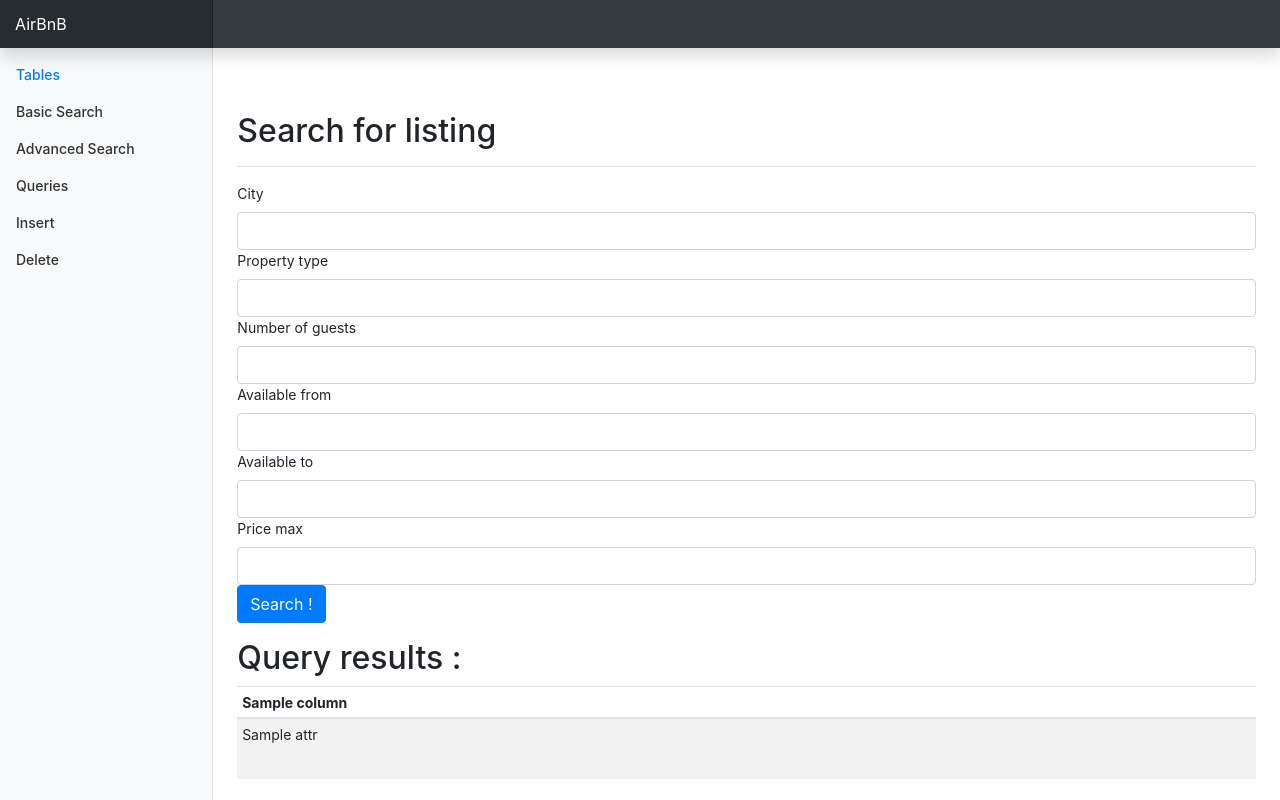
After one commit to vquelque/DbProject, a Flask app: template templates/adv_search.html in a window 1280 px wide. The commit adds this page. Run offline with Flask 2, Linux system fonts and the light colour scheme; the template is opened without the code that fills it: most values are stand-ins (such as "Sample title", 1, 10 or a date in 2020); form fields are guessed from the names that the template uses; parts of the project's set-up code (start-up, migrations or seed data) failed here and were passed over; some libraries are stand-ins or nearby versions.

Commit message:
Advanced Search !!

```diff
--- a/app.py
+++ b/app.py
@@ -1,9 +1,12 @@
 from flask import Flask, render_template, request, url_for, Session
 from flask_sqlalchemy import SQLAlchemy
-from sqlalchemy import create_engine, MetaData, Table
+from sqlalchemy import create_engine, MetaData, Table, text
+from sqlalchemy.orm import sessionmaker
+from sqlalchemy.ext.automap import automap_base
 from flask_wtf import FlaskForm
-from wtforms import StringField, SubmitField, SelectField
+from wtforms import StringField, SubmitField, SelectField, IntegerField, DateField
 from wtforms.validators import DataRequired
+from flask import Flask
 
 # general configuration
 app = Flask(__name__)
@@ -11,31 +14,26 @@
 app.debug = True
 app.secret_key = "super_secret"
 session = Session()
+app.config[
+    "SQLALCHEMY_DATABASE_URI"
+] = "oracle://C##DB2019_G43:DB2019_G43@cs322-db.epfl.ch:1521/ORCLCDB"
+app.config["SQLALCHEMY_TRACK_MODIFICATIONS"] = False
+db = SQLAlchemy(app)
 
-# database connection
-engine = create_engine(
-    "oracle://C##DB2019_G43:DB2019_G43@cs322-db.epfl.ch:1521/ORCLCDB"
-)
+engine = db.engine
+metadata = db.metadata
+sq_session = db.session
 connection = engine.connect()
-metadata = MetaData()
 metadata.reflect(bind=connection)
-# tables
-# address = Table('ADDRESS', metadata, autoload=True, autoload_with=engine)
-# bed_type = Table('BED_TYPE', metadata, autoload=True, autoload_with=engine)
-# calendar = Table('CALENDAR', metadata, autoload=True, autoload_with=engine)
-# cancellation_policy = Table('CANCELLATION_POLICY', metadata, autoload=True, autoload_with=engine)
-# city = Table('CITY', metadata, autoload=True, autoload_with=engine)
-# country = Table('COUNTRY', metadata, autoload=True, autoload_with=engine)
-# host = Table('HOST', metadata, autoload=True, autoload_with=engine)
-# host_reponse_time = Table('HOST_RESPONSE_TIME', metadata, autoload=True, autoload_with=engine)
-# neighbourhood = Table('NEIGHBOURHOOD', metadata, autoload=True, autoload_with=engine)
-# offer = Table('OFFER', metadata, autoload=True, autoload_with=engine)
-# prices = Table('PRICES', metadata, autoload=True, autoload_with=engine)
-# property = Table('PROPERTY', metadata, autoload=True, autoload_with=engine)
-# property_type = Table('PROPERTY_TYPE', metadata, autoload=True, autoload_with=engine)
-# review = Table('REVIEW', metadata, autoload=True, autoload_with=engine)
-# room_type = Table('ROOM_TYPE', metadata, autoload=True, autoload_with=engine)
-# scores = Table('SCORES', metadata, autoload=True, autoload_with=engine)
+
+Base = automap_base()
+Base.prepare(engine, reflect=True)
+City = Base.classes.city
+Property_type = Base.classes.property_type
+Offer = Base.classes.offer
+Host = Base.classes.host
+Property = Base.classes.property
+
 
 # db helper functions
 def dump_table(table_name):
@@ -48,10 +46,47 @@
 
 
 def search_in_table(query, table_name, col_name):
-    sql_query = "SELECT * FROM {0} WHERE UPPER({1}) LIKE UPPER('%{2}%')".format(table_name,col_name,query)
+    sql_query = "SELECT * FROM {0} WHERE UPPER({1}) LIKE UPPER('%{2}%')".format(
+        table_name, col_name, query
+    )
     ResultProxy = connection.execute(sql_query)
     result = ResultProxy.fetchmany(10)
     return result
+
+
+def advance_search(
+    city, property_type, number_of_guests, available_from, available_to, price_max
+):
+    available_from = '2001-01-01' if not available_from else available_from
+    available_to = '2020-01-01' if not available_to else available_to
+    if number_of_guests :
+        guests = 'AND p.ACCOMMODATES = {}'.format(number_of_guests)
+    else :
+        guests =''
+    if price_max :
+        price = 'AND p.price <= {}'.format(price_max)
+    else :
+        price = ''
+
+    query_ = ("SELECT o.name, o.summary, o.description, p.price "
+        "FROM Offer o, Prices p "
+        "WHERE o.listing_id IN ("
+	        "SELECT p.listing_id "
+	        "FROM Property p, Property_type pt "
+            "WHERE (p.property_type_id = pt.property_type_id) {4} AND (pt.property_type = '{0}') AND p.property_id IN ( "
+		        "SELECT a.property_id "
+		        "FROM Address a, Neighbourhood n "
+		        "WHERE a.NEIGHBOURHOOD_ID = n.NEIGHBOURHOOD_ID AND n.CITY_ID IN ( "
+                    "SELECT c.CITY_ID "
+                    "FROM City c "
+                    "WHERE c.CITY = '{1}')"
+           ")) AND p.LISTING_ID=o.LISTING_ID {5} AND o.LISTING_ID IN ("
+           "SELECT c.listing_id "
+           "FROM Calendar c "
+           "WHERE c.DATE_ BETWEEN TO_DATE('{2}', 'YYYY-MM-DD') AND TO_DATE('{3}', 'YYYY-MM-DD') AND c.AVAILABLE='t')" ).format(property_type,city,available_from,available_to,guests,price)
+    print(query_)
+    ResultProxy = connection.execute(query_)
+    return ResultProxy.fetchmany(50)
 
 
 # search form
@@ -66,15 +101,43 @@
             col_choices.append((col.name, col.name))
         self.select_col.choices = col_choices
 
-#insert form
+
+def str_to_tuples(str):
+    array = []
+    for s in str:
+        tu = (s.value, s.value)
+        array.append(tu)
+    return array
+
+
+# search form
+class SearchAdvancedForm(FlaskForm):
+    city = SelectField(
+        "City :",
+        choices=str_to_tuples(sq_session.query(City.city.label("value")).all()),
+    )
+    property_type = SelectField(
+        "Property type :",
+        choices=str_to_tuples(
+            sq_session.query(Property_type.property_type.label("value")).all()
+        ),
+    )
+    number_of_guests = IntegerField("Number of guests :")
+    available_from = DateField("Available from :", format="%m/%d/%Y")
+    available_to = DateField("Available to :", format="%m/%d/%Y")
+    price_max = IntegerField("Maximum price :")
+
+
+# insert form
 class InsertForm(FlaskForm):
-    select_col = SelectField('column to insert :')
-    query = StringField('insert query :', validators=[DataRequired()])
+    select_col = SelectField("column to insert :")
+    query = StringField("insert query :", validators=[DataRequired()])
+
     def __init__(self, columns, *args, **kwargs):
         super(InsertForm, self).__init__(*args, **kwargs)
         col_choices = []
-        for col in columns :
-            col_choices.append((col.name,col.name))
+        for col in columns:
+            col_choices.append((col.name, col.name))
         self.select_col.choices = col_choices
 
 
@@ -95,44 +158,84 @@
 
 @app.route("/search", methods=["GET", "POST"])
 def search():
-    if 'change_table' in request.form :
+    if "change_table" in request.form:
         selected_table = request.form.get("comp_select")
         print(selected_table)
-        session['curr_table'] = selected_table
-    if 'curr_table' in session :
-        selected_table = session['curr_table']
-    else :
+        session["curr_table"] = selected_table
+    if "curr_table" in session:
+        selected_table = session["curr_table"]
+    else:
         selected_table = "host"
     columns = metadata.tables[selected_table].columns
     form = SearchForm(columns)
-    query = form.query.data
-    col_name = form.select_col.data
-    print(query)
-    print(col_name)
-    print(selected_table)
-    if form.validate_on_submit() :
-        records = search_in_table(query,selected_table,col_name)
+    if form.validate_on_submit():
+        query = form.query.data
+        col_name = form.select_col.data
+        records = search_in_table(query, selected_table, col_name)
         return render_template(
+            "search.html",
+            tables=metadata.sorted_tables,
+            form=form,
+            columns=columns,
+            records=records,
+            selected_table=selected_table,
+        )
+    return render_template(
         "search.html",
         tables=metadata.sorted_tables,
         form=form,
+        selected_table=selected_table,
         columns=columns,
-        records=records,
-        selected_table=selected_table
-        )
-    return render_template("search.html", tables=metadata.sorted_tables, form=form, selected_table=selected_table,columns=columns)
+    )
 
 
-@app.route('/insert', methods=['GET', 'POST'])
+@app.route("/advancedsearch", methods=["GET", "POST"])
+def adv_search():
+    form = SearchAdvancedForm()
+    city = form.city.data
+    property_type = form.property_type.data
+    number_of_guests = form.number_of_guests.data
+    available_from = form.available_from.data
+    available_to = form.available_to.data
+    price_max = form.price_max.data
+    if request.method == "POST":
+        records = advance_search(
+            city,
+            property_type,
+            number_of_guests,
+            available_from,
+            available_to,
+            price_max,
+        )
+        return render_template(
+            "adv_search.html",
+            form=form,
+            columns=[
+                "name",
+                "summary",
+                "description",
+                "price",
+            ],
+            records=records,
+        )
+    return render_template(
+        "adv_search.html",
+        form=form,
+        columns=["name", "summary", "description","price"],
+    )
+
+
+@app.route("/insert", methods=["GET", "POST"])
 def insert():
-    table = request.form.get('comp_select')
-    if table == None :
-        table = 'host'
+    table = request.form.get("comp_select")
+    if table == None:
+        table = "host"
     columns = metadata.tables[table].columns
     form = InsertForm(columns)
     if form.validate_on_submit():
-        return render_template('insert.html', tables = metadata.sorted_tables,form=form)
-    return render_template('insert.html', tables = metadata.sorted_tables, form=form)
+        return render_template("insert.html", tables=metadata.sorted_tables, form=form)
+    return render_template("insert.html", tables=metadata.sorted_tables, form=form)
+
 
 if __name__ == "__main__":
     app.run()
--- /dev/null
+++ b/templates/adv_search.html
@@ -0,0 +1,30 @@
+{% extends 'layout.html' %}
+{% block body %}
+<main role="main" class="col-md-9 ml-sm-auto col-lg-10 px-4">
+  <div
+    class="d-flex justify-content-between flex-wrap flex-md-nowrap align-items-center pt-3 pb-2 mb-3 border-bottom"
+  >
+    <h1 class="h2">Search for listing</h2>
+  </div>
+  <form action="/advancedsearch" method="post" class="form-group">
+  {{ form.csrf_token }}
+  {{ form.city.label }} {{ form.city(class_='form-control') }}
+  {{ form.property_type.label }} {{ form.property_type(class_='form-control') }}
+  {{ form.number_of_guests.label }} {{ form.number_of_guests(class_='form-control') }}
+  {{ form.available_from.label }} {{ form.available_from(class_='form-control') }}
+  {{ form.available_to.label }} {{ form.available_to(class_='form-control') }}
+  {{ form.price_max.label }} {{ form.price_max(class_='form-control') }}
+  <input type="submit" class="btn btn-primary" value="Search !"/>
+  </form>
+
+  <script type="text/javascript">
+  $( function() {
+    $("#available_from").datepicker();
+    $("#available_to").datepicker();
+  } );
+  </script>
+
+  <h2>Query results :</h2>
+  {% include "includes/_table.html" %}
+</main>
+{% endblock body %}
--- a/templates/layout.html
+++ b/templates/layout.html
@@ -20,6 +20,19 @@
     <link href="static/css/dashboard.css" rel="stylesheet" />
   </head>
   <body>
+      <link rel="stylesheet" href="//code.jquery.com/ui/1.12.1/themes/base/jquery-ui.css">
+      <script src="https://code.jquery.com/jquery-1.12.4.js"></script>
+      <script src="https://code.jquery.com/ui/1.12.1/jquery-ui.js"></script>
+    <script
+      src="https://cdnjs.cloudflare.com/ajax/libs/popper.js/1.14.7/umd/popper.min.js"
+      integrity="sha384-UO2eT0CpHqdSJQ6hJty5KVphtPhzWj9WO1clHTMGa3JDZwrnQq4sF86dIHNDz0W1"
+      crossorigin="anonymous"
+    ></script>
+    <script
+      src="https://stackpath.bootstrapcdn.com/bootstrap/4.3.1/js/bootstrap.min.js"
+      integrity="sha384-JjSmVgyd0p3pXB1rRibZUAYoIIy6OrQ6VrjIEaFf/nJGzIxFDsf4x0xIM+B07jRM"
+      crossorigin="anonymous"
+    ></script>
     <main role="main">
       <nav
         class="navbar navbar-dark fixed-top bg-dark flex-md-nowrap p-0 shadow"
@@ -41,7 +54,13 @@
                 <li class="nav-item">
                   <a class="nav-link" href="/search">
                     <span data-feather="file-text"></span>
-                    Search
+                    Basic Search
+                  </a>
+                </li>
+                <li class="nav-item">
+                  <a class="nav-link" href="/advancedsearch">
+                    <span data-feather="file-text"></span>
+                    Advanced Search
                   </a>
                 </li>
                 <li class="nav-item">
@@ -72,20 +91,5 @@
 
     <!-- Optional JavaScript -->
     <!-- jQuery first, then Popper.js, then Bootstrap JS -->
-    <script
-      src="https://code.jquery.com/jquery-3.3.1.slim.min.js"
-      integrity="sha384-q8i/X+965DzO0rT7abK41JStQIAqVgRVzpbzo5smXKp4YfRvH+8abtTE1Pi6jizo"
-      crossorigin="anonymous"
-    ></script>
-    <script
-      src="https://cdnjs.cloudflare.com/ajax/libs/popper.js/1.14.7/umd/popper.min.js"
-      integrity="sha384-UO2eT0CpHqdSJQ6hJty5KVphtPhzWj9WO1clHTMGa3JDZwrnQq4sF86dIHNDz0W1"
-      crossorigin="anonymous"
-    ></script>
-    <script
-      src="https://stackpath.bootstrapcdn.com/bootstrap/4.3.1/js/bootstrap.min.js"
-      integrity="sha384-JjSmVgyd0p3pXB1rRibZUAYoIIy6OrQ6VrjIEaFf/nJGzIxFDsf4x0xIM+B07jRM"
-      crossorigin="anonymous"
-    ></script>
   </body>
 </html>
```
Also changed, not shown: templates/search.html (+6 -5 lines).
